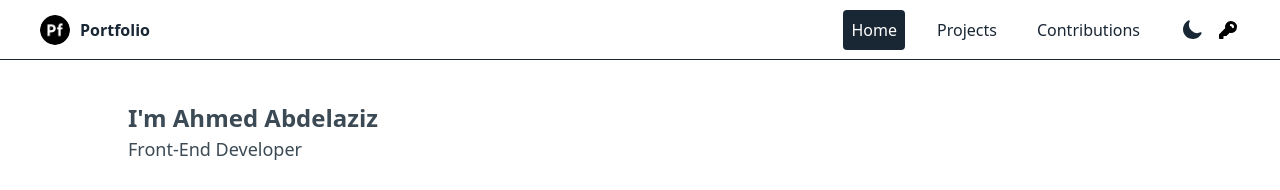
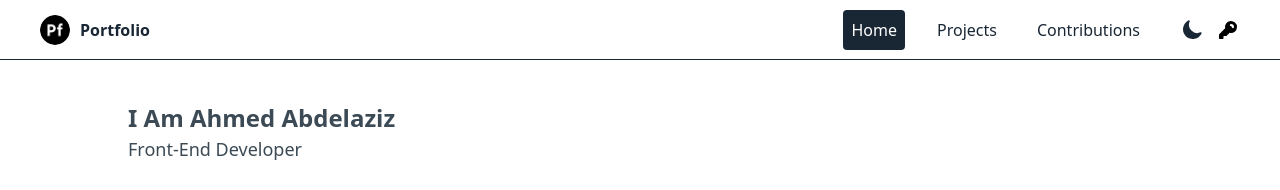
Before and after one commit to Aziz3010/ahmed-abdelaziz, a Next.js app: page / in a window 1280 px wide. Shown: the top 190 px of the page. Built offline with nearby package versions, Linux system fonts and the light colour scheme.

Commit message:
Update page.tsx

```diff
--- a/src/app/page.tsx
+++ b/src/app/page.tsx
@@ -9,7 +9,7 @@ export default function Home() {
       <section className={`${homePage_hero_section} pt-[40px] pb-[40px]`}>
         <div className="mb-6">
           <h2 className="text-[#3b4a54] dark:text-white">
-            i'm ahmed abdelaziz
+            I am ahmed abdelaziz
           </h2>
           <span className="text-[#3b4a54] dark:text-white">
             front-end developer
```
